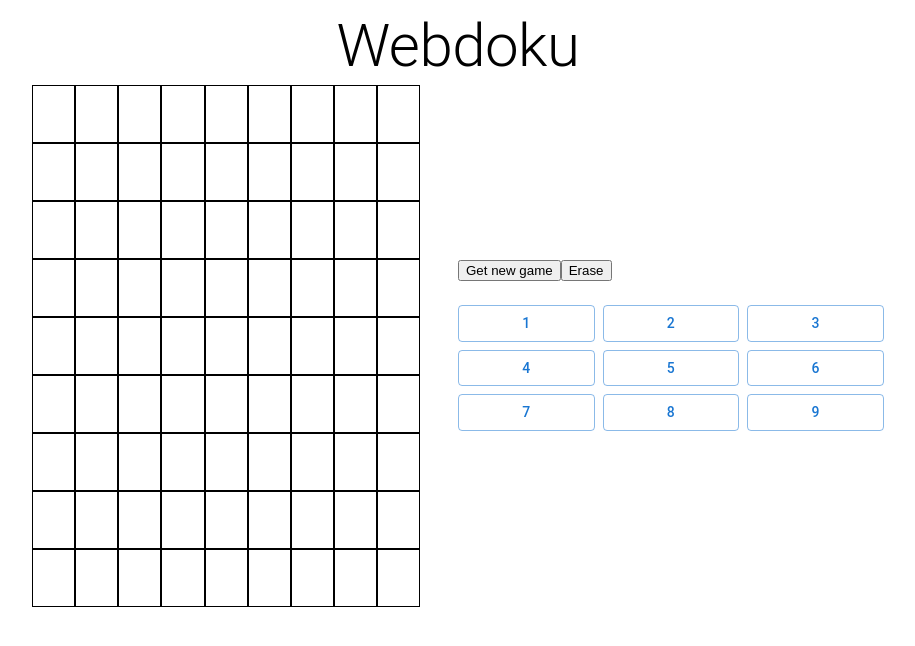
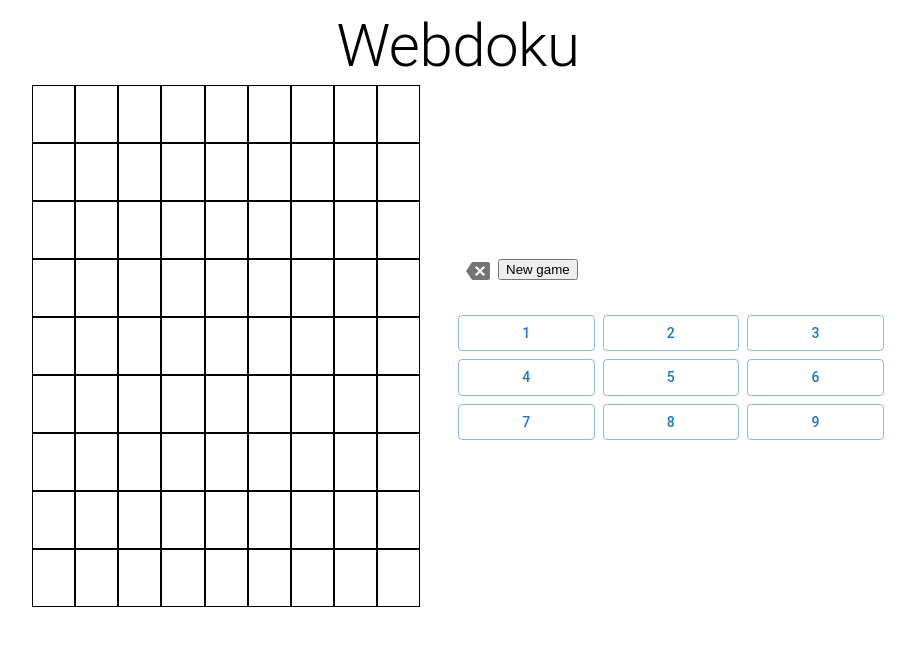
Before and after one commit to scooterh4/webdoku, a React (Create React App) app: page / in a window 1280 px wide. Shown: the top 646 px of the page, without its empty margins (182-1097 px from the left). Built offline with nearby package versions, Linux system fonts and the light colour scheme; no server answers.

Commit message:
style: add mui icons and changed erase button to a backspace icon

```diff
--- a/package.json
+++ b/package.json
@@ -5,6 +5,7 @@
   "dependencies": {
     "@emotion/react": "^11.11.3",
     "@emotion/styled": "^11.11.0",
+    "@mui/icons-material": "^5.15.7",
     "@mui/material": "^5.15.7",
     "@testing-library/jest-dom": "^5.17.0",
     "@testing-library/react": "^13.4.0",
--- a/src/ui/actions.tsx
+++ b/src/ui/actions.tsx
@@ -1,7 +1,14 @@
 import React, { useState } from "react"
 import { useSudokuAPI } from "../context/app-context"
 import { Button } from "@mui/base"
-import { Box, Dialog, DialogActions, DialogTitle } from "@mui/material"
+import {
+  Box,
+  Dialog,
+  DialogActions,
+  DialogTitle,
+  IconButton,
+} from "@mui/material"
+import BackspaceIcon from "@mui/icons-material/Backspace"
 
 export default function Actions() {
   const { getNewGame, eraseSelectedCell } = useSudokuAPI()
@@ -18,7 +25,11 @@ export default function Actions() {
 
   return (
     <Box>
-      <Button onClick={() => setShowDialog(true)}>Get new game</Button>
+      <IconButton onClick={() => callEraseCell()}>
+        <BackspaceIcon />
+      </IconButton>
+
+      <Button onClick={() => setShowDialog(true)}>New game</Button>
       <Dialog open={showDialog}>
         <DialogTitle>Are you sure you want to start a new game?</DialogTitle>
         <DialogActions>
@@ -26,8 +37,6 @@ export default function Actions() {
           <Button onClick={() => setShowDialog(false)}>No</Button>
         </DialogActions>
       </Dialog>
-
-      <Button onClick={() => callEraseCell()}>Erase</Button>
     </Box>
   )
 }
```
Also changed, not shown: 1 other file (tests, documents, lock files or other folders).
